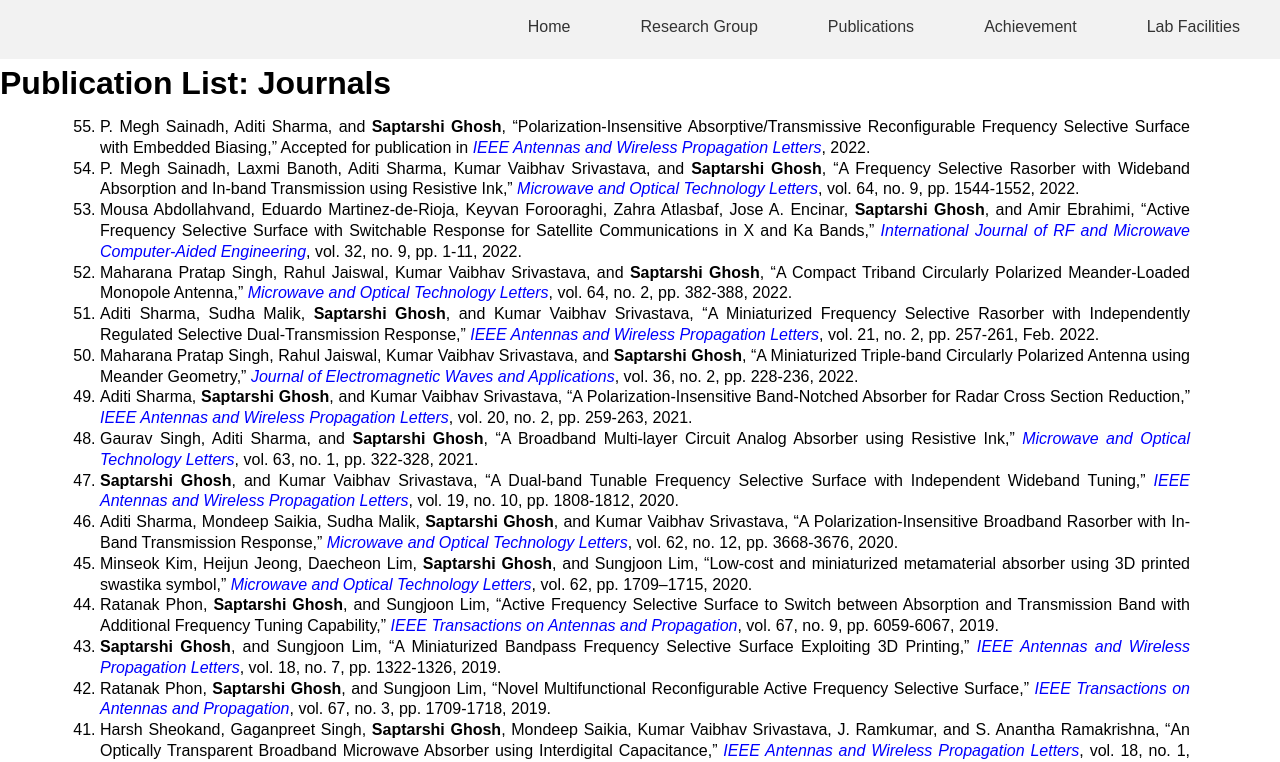
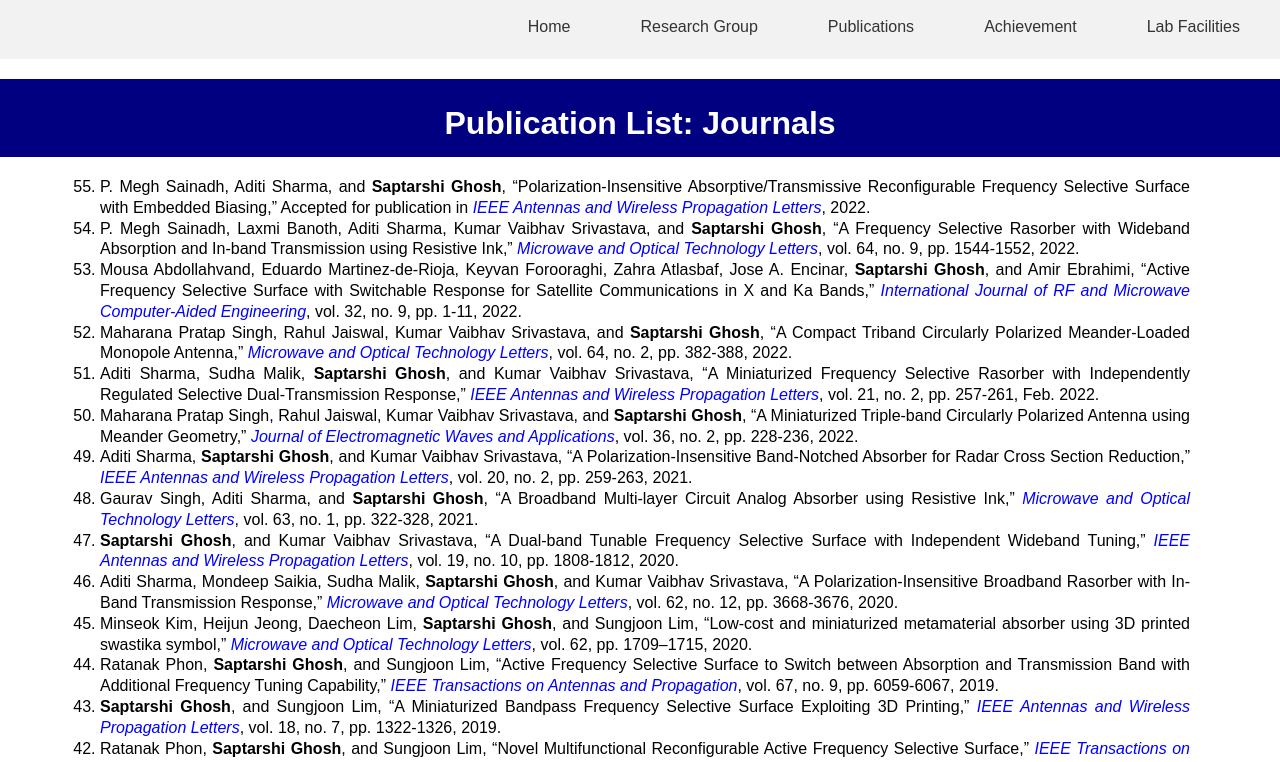
Before and after one commit to goudaakhila/aemlabiiti, a plain HTML site: page bibilography.html in a window 1280 px wide. Shown: the part 967-1729 px from the top of the page. Drawn offline with Linux system fonts and the light colour scheme.

Commit message:
Update style.css

```diff
--- a/style.css
+++ b/style.css
@@ -420,3 +420,22 @@ footer {
 .carousel{
 	margin-top:20px;
 }
+
+
+/* Bibilography */
+/* Adjust the CSS as per your requirements */
+.bib-heading {
+  display: flex;
+  justify-content: center;
+  flex-wrap: wrap;
+  clear: both;
+  padding-top: 20px;
+  background-color: navy;
+  margin-bottom: 20px;
+  max-width: auto;
+  margin-left: auto;
+  margin-right: auto;
+  color: white;
+  margin-top:20px;
+
+}
```
